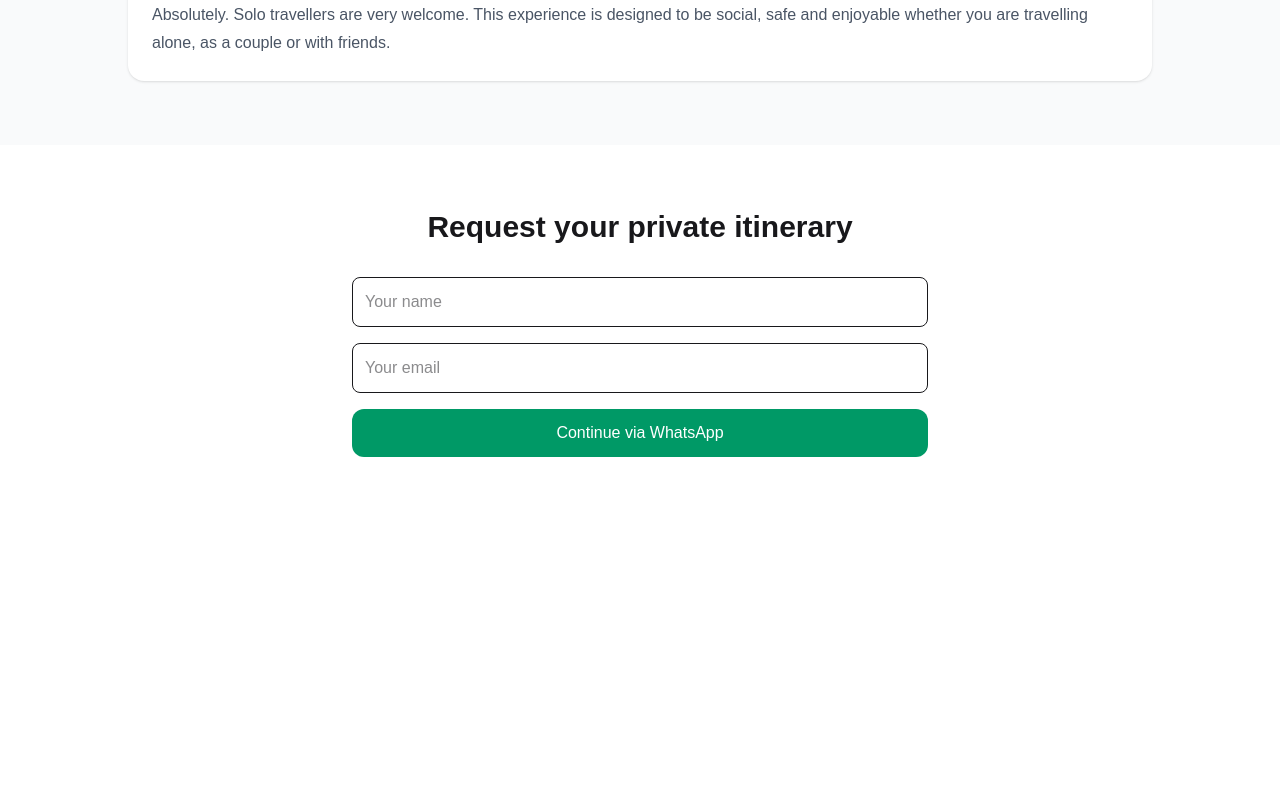
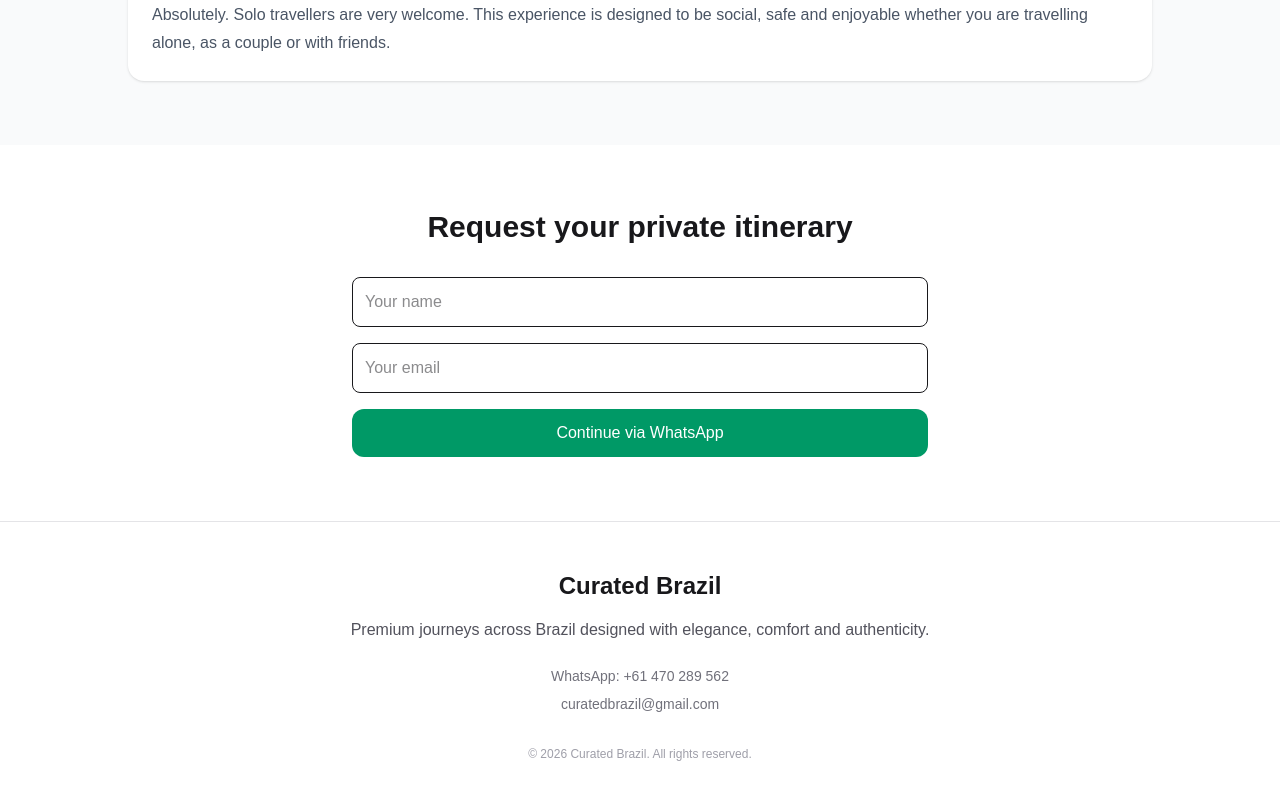
Before and after one commit to renatovvjr/brazil-premium-travel, a React (Vite) app: page / in a window 1280 px wide. Shown: the part 4259-5059 px from the top of the page. Before the commit the page ends 4780 px from the top, so only its background shows below. Built offline with nearby package versions, Linux system fonts and the light colour scheme; no server answers.

Commit message:
Add premium contact footer with Curated Brazil business details

```diff
--- a/src/App.jsx
+++ b/src/App.jsx
@@ -49,7 +49,7 @@
     const text = `Hi Renato, I'm interested in the Brazil Ultimate Signature Journey.\nName: ${firstName}\nEmail: ${email}`
 
     window.location.href =
-      `https://wa.me/61493141727?text=${encodeURIComponent(text)}`
+      `https://wa.me/61470289562?text=${encodeURIComponent(text)}`
   }
   return (
     <div className="min-h-screen bg-white text-zinc-900">
@@ -326,7 +326,29 @@
           </div>
         </div>
       </section>
+      {/* CONTACT */}
+      <section className="border-t border-zinc-200 px-6 py-12">
+        <div className="mx-auto max-w-7xl text-center">
 
+          <h3 className="text-2xl font-semibold text-zinc-900">
+            Curated Brazil
+          </h3>
+
+          <p className="mt-4 text-zinc-600">
+            Premium journeys across Brazil designed with elegance, comfort and authenticity.
+          </p>
+
+          <div className="mt-6 space-y-2 text-sm text-zinc-500">
+            <p>WhatsApp: +61 470 289 562</p>
+            <p>curatedbrazil@gmail.com</p>
+          </div>
+
+          <p className="mt-8 text-xs text-zinc-400">
+            © 2026 Curated Brazil. All rights reserved.
+          </p>
+
+        </div>
+      </section>
     </div>
   )
 }
```
